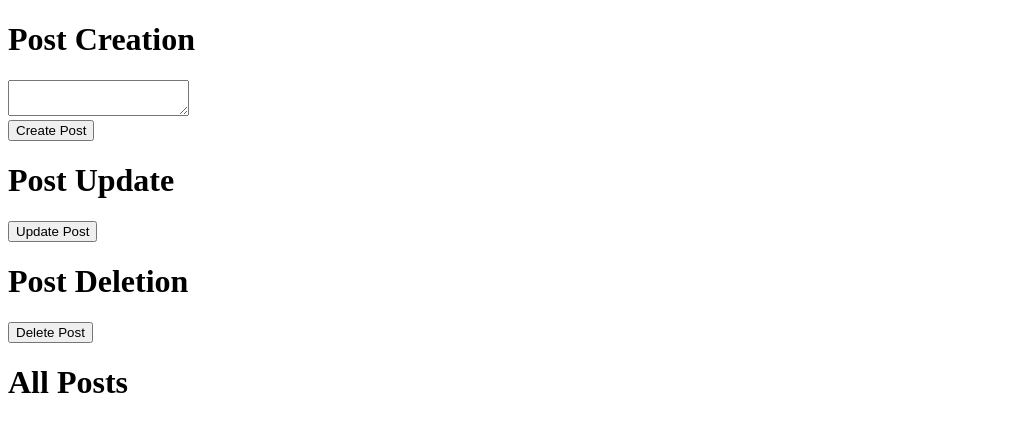
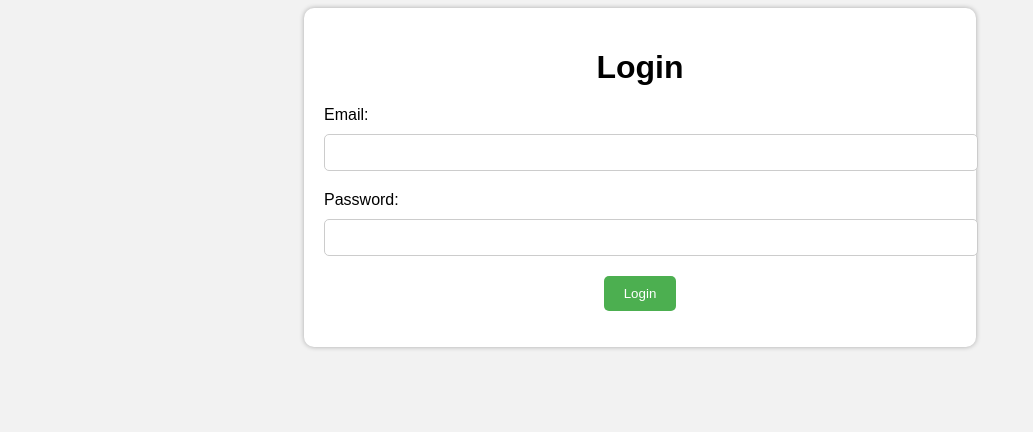
Before and after one commit to CodyP91/W12C, a plain HTML site: page index.html in a window 1280 px wide. Shown: the whole page, without its empty margins (0-1033 px from the left). Drawn offline with nearby package versions, Linux system fonts and the light colour scheme.

Commit message:
Updates W12C login,etc

```diff
--- a/css/style.css
+++ b/css/style.css
@@ -0,0 +1,53 @@
+body {
+	font-family: Arial, sans-serif;
+	background-color: #f2f2f2;
+  }
+
+  .container {
+	margin: auto;
+	width: 50%;
+	padding: 20px;
+	background-color: #fff;
+	border-radius: 10px;
+	box-shadow: 0px 0px 5px 0px rgba(0,0,0,0.3);
+  }
+
+  h1 {
+	text-align: center;
+	margin-bottom: 20px;
+  }
+
+  label {
+	display: block;
+	margin-bottom: 10px;
+  }
+
+  input[type="email"],
+  input[type="password"] {
+	display: block;
+	width: 100%;
+	padding: 10px;
+	margin-bottom: 20px;
+	border-radius: 5px;
+	border: 1px solid #ccc;
+  }
+
+  button[type="submit"] {
+	display: block;
+	margin: auto;
+	padding: 10px 20px;
+	border-radius: 5px;
+	border: none;
+	background-color: #4CAF50;
+	color: #fff;
+	cursor: pointer;
+  }
+
+  button[type="submit"]:hover {
+	background-color: #3e8e41;
+  }
+
+  #error {
+	color: red;
+	margin-top: 10px;
+  }
--- a/index.html
+++ b/index.html
@@ -1,32 +1,24 @@
 <!DOCTYPE html>
-<html lang="en">
+<html>
 <head>
-    <meta charset="UTF-8">
-    <meta http-equiv="X-UA-Compatible" content="IE=edge">
-    <meta name="viewport" content="width=device-width, initial-scale=1.0">
-<title>W12C HTTP</title>
-  </head>
-  <body>
-    <h1>Post Creation</h1>
-    <form>
-      <textarea id="postBody"></textarea>
-      <br>
-      <button type="button" id="createPostButton">Create Post</button>
-    </form>
-    <div id="createPostResult"></div>
+	<title>Login Page</title>
+	<link rel="stylesheet" type="text/css" href="css/style.css">
+</head>
+<body>
+	<div class="container">
+		<h1>Login</h1>
+		<form id="loginForm">
+			<label for="email">Email:</label>
+			<input type="email" id="email" name="email" required>
 
-    <h1>Post Update</h1>
-    <button type="button" id="updatePostButton">Update Post</button>
-    <div id="updatePostResult"></div>
+			<label for="password">Password:</label>
+			<input type="password" id="password" name="password" required>
 
-    <h1>Post Deletion</h1>
-    <button type="button" id="deletePostButton">Delete Post</button>
-    <div id="deletePostResult"></div>
-
-    <h1>All Posts</h1>
-    <div id="posts"></div>
-
-    <script src="https://cdn.jsdelivr.net/npm/axios/dist/axios.min.js"></script>
-    <script src="app.js"></script>
-  </body>
+			<button type="submit" id="loginButton">Login</button>
+		</form>
+		<p id="loginMessage"></p>
+	</div>
+	<script src="https://cdn.jsdelivr.net/npm/axios/dist/axios.min.js"></script>
+	<script src="js/app.js"></script>
+</body>
 </html>
--- a/js/app.js
+++ b/js/app.js
@@ -7,6 +7,37 @@ var updatePostResultElement = document.getElementById("updatePostResult");
 var deletePostButton = document.getElementById("deletePostButton");
 var deletePostResultElement = document.getElementById("deletePostResult");
 var postsElement = document.getElementById("posts");
+var emailInput = document.getElementById("email");
+var passwordInput = document.getElementById("password");
+var loginForm = document.getElementById("loginForm");
+var loginMessage = document.getElementById("loginMessage");
+
+// Add a submit event listener to the login form
+loginForm.addEventListener("submit", function(event) {
+  // Prevent the form from submitting normally
+  event.preventDefault();
+
+  // Build the data to send to the API
+  var loginData = {
+    email: emailInput.value,
+    password: passwordInput.value
+  };
+
+  // Make the Axios POST request to log in the user
+  axios.post("https://reqres.in/api/login", loginData)
+    .then(function(response) {
+      // Save the session token to a cookie
+      document.cookie = "session_token=" + response.data.token;
+
+      // Redirect the user to the home.html page
+      window.location.href = "home.html";
+    })
+    .catch(function(error) {
+      // Display an error message to the user
+      loginMessage.textContent = "Sorry, there was an error logging in.";
+      console.log("Error logging in:", error);
+    });
+});
 
 // Make a POST request to create a new post
 createPostButton.addEventListener("click", function() {
@@ -61,6 +92,8 @@ updatePostButton.addEventListener("click", function() {
 });
 
 // Make a DELETE request to delete a post
+var deletePostButton = document.getElementById("deletePostButton");
+var deletePostResultElement = document.getElementById("deletePostResult");
 deletePostButton.addEventListener("click", function() {
 // Display a loading message to the user
 deletePostResultElement.textContent = "Deleting post...";
@@ -80,10 +113,15 @@ deletePostButton.addEventListener("click", function() {
 });
 
 // Make a GET request to retrieve all posts and their comments
+var postsElement = document.getElementById("posts");
 axios.get("https://jsonplaceholder.typicode.com/posts?_embed=comments")
 .then(function(response) {
 // Loop through each post and its comments
-    response.data.forEach(function(post) {
+for (var i = 0; i < response.data.length; i++) {
+var post = response.data[i];
+
+javascript
+Copy code
   // Create a new div to hold the post and its comments
   var postDiv = document.createElement("div");
 
@@ -103,7 +141,9 @@ axios.get("https://jsonplaceholder.typicode.com/posts?_embed=comments")
   postDiv.appendChild(commentsHeader);
 
   // Loop through each comment for this post
-      post.comments.forEach(function(comment) {
+  for (var j = 0; j < post.comments.length; j++) {
+    var comment = post.comments[j];
+
     // Create a new div to hold the comment
     var commentDiv = document.createElement("div");
 
@@ -119,11 +159,11 @@ axios.get("https://jsonplaceholder.typicode.com/posts?_embed=comments")
 
     // Add the comment div to the post div
     postDiv.appendChild(commentDiv);
-      });
+  }
 
   // Add the post div to the posts container element
   postsElement.appendChild(postDiv);
-    });
+}
 
 console.log("Posts retrieved successfully:", response);
 })
```
Lines whose indentation alone changed are shown as unchanged.
